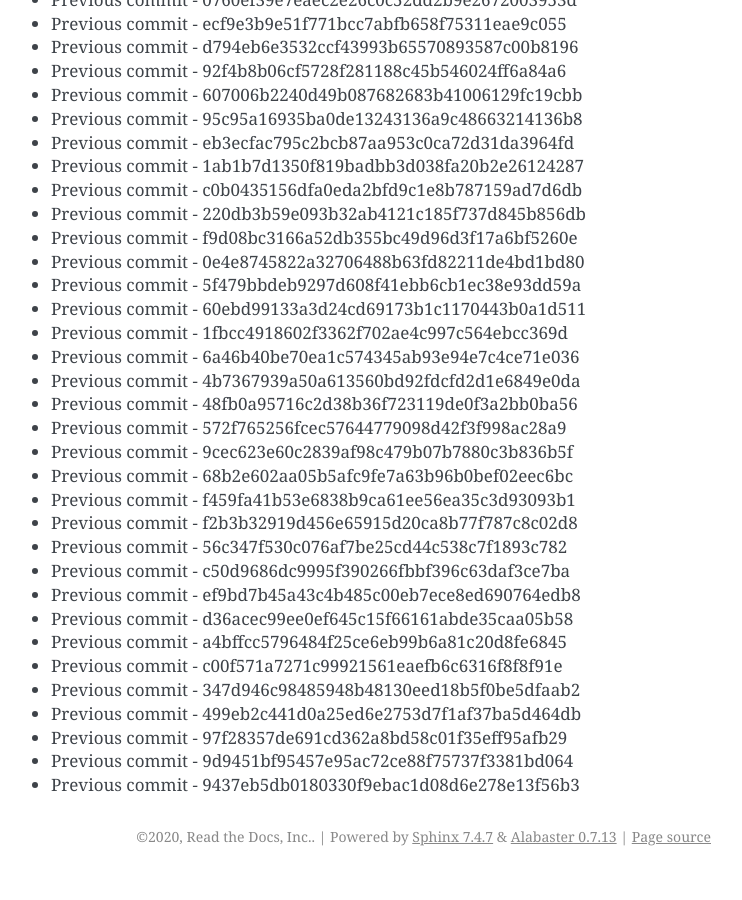
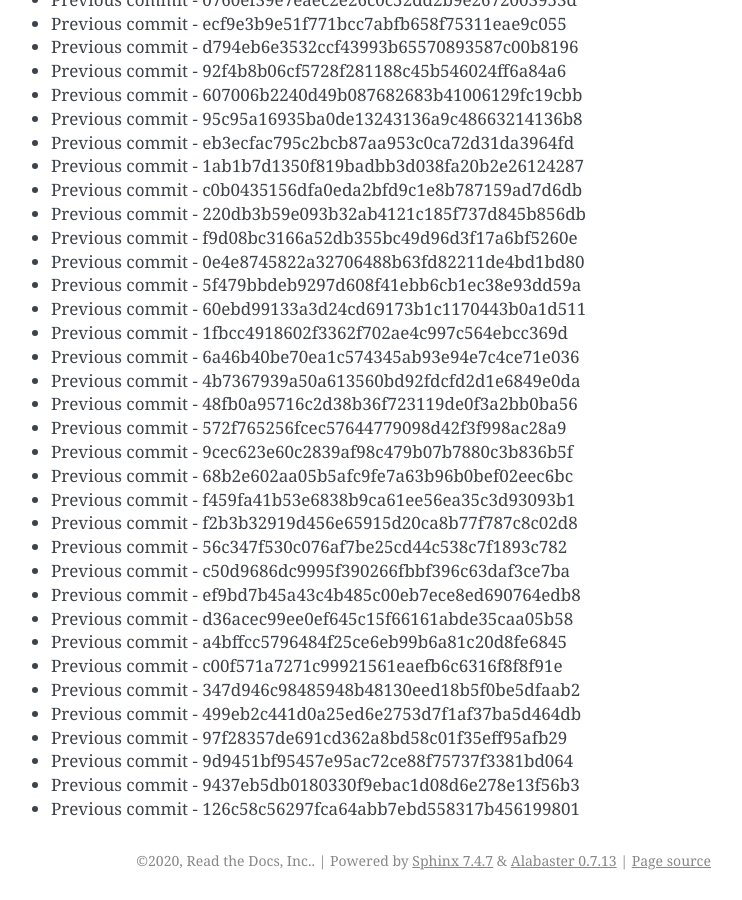
Before and after one commit to readthedocs/rtd-git-stresstest, a Sphinx documentation site: the page built from docs/updates.rst, in a window 1280 px wide and 900 px high, scrolled down 15386 px. Shown: the whole window, without its empty margins (399-1141 px from the left). Built offline with Sphinx 7.4.7, drawn with Linux system fonts in a browser that asks for light colours; before the commit the page ends 16262 px from its top, so only the background shows below that.

Commit message:
Generating commit from previous: 126c58c56297fca64abb7ebd558317b456199801

```diff
--- a/docs/updates.rst
+++ b/docs/updates.rst
@@ -678,3 +678,4 @@ It can be tested for any performance characteristics.
 * Previous commit - 97f28357de691cd362a8bd58c01f35eff95afb29
 * Previous commit - 9d9451bf95457e95ac72ce88f75737f3381bd064
 * Previous commit - 9437eb5db0180330f9ebac1d08d6e278e13f56b3
+* Previous commit - 126c58c56297fca64abb7ebd558317b456199801
```
